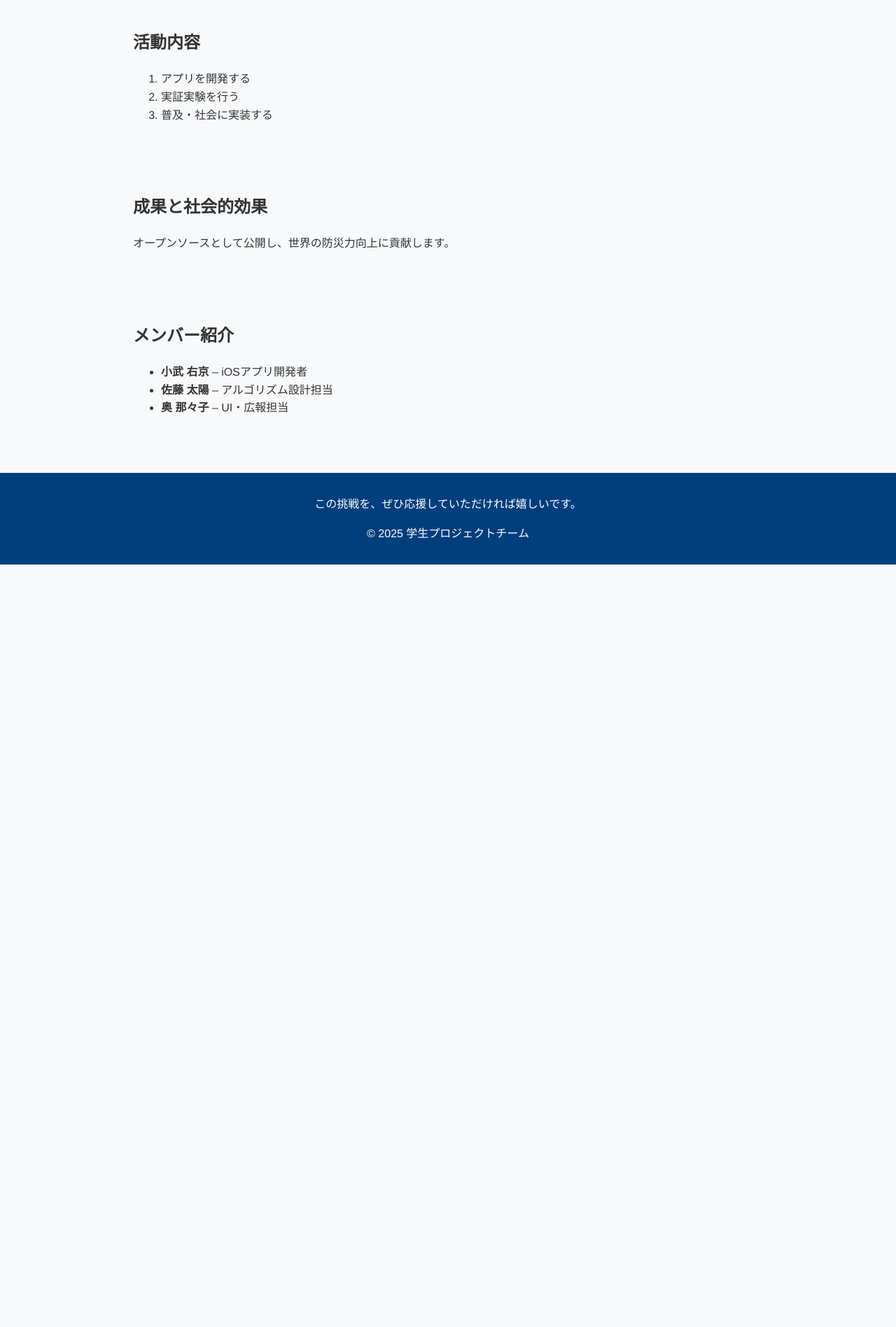
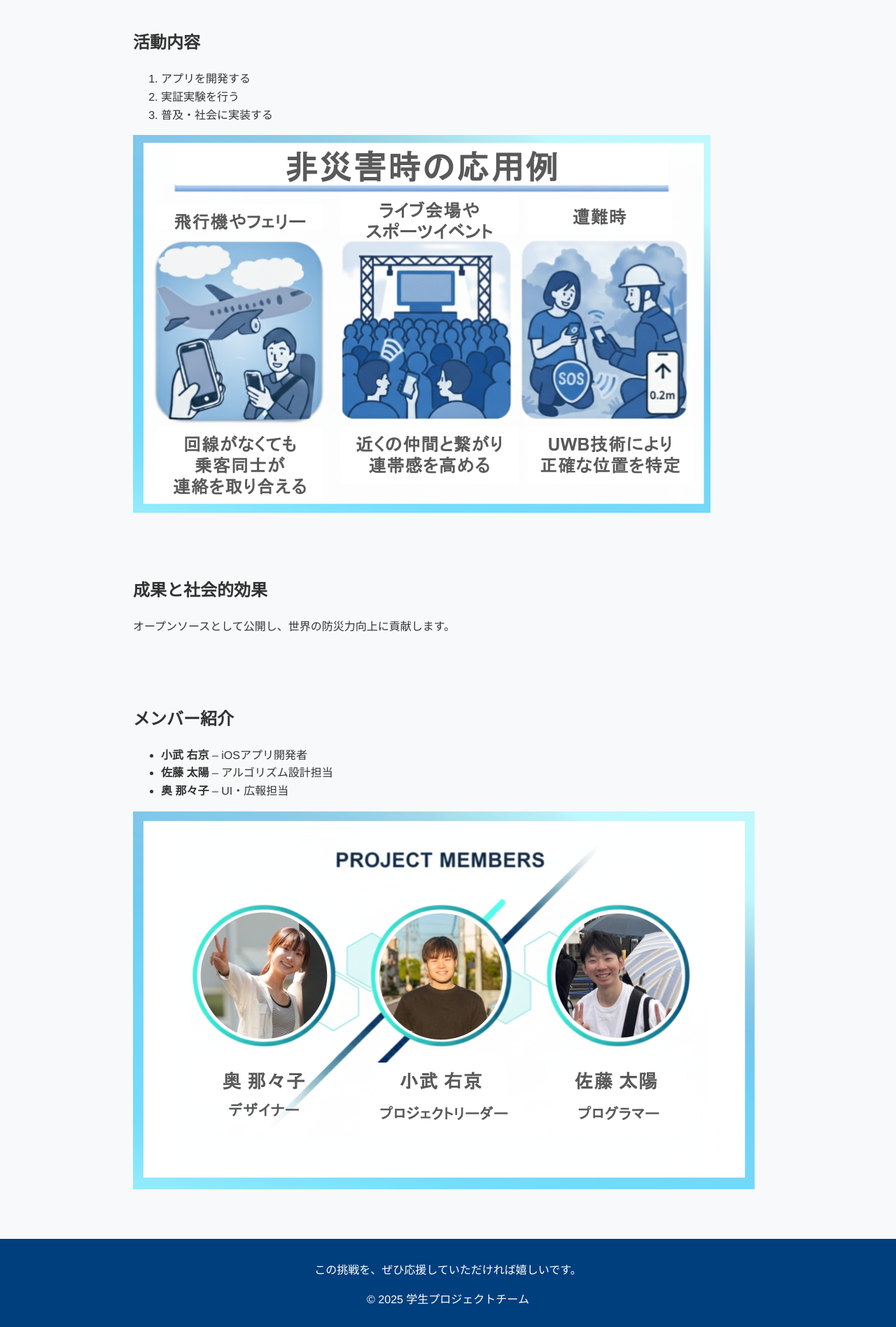
Before and after one commit to bousaitechuk-afk/homepage, a plain HTML site: page index.html in a window 1280 px wide. Shown: the part 1243-3140 px from the top of the page at 70% size. Before the commit the page ends 2050 px from the top, so only its background shows below. Drawn offline with Linux system fonts and the light colour scheme.

Commit message:
Update index.html

```diff
--- a/index.html
+++ b/index.html
@@ -46,6 +46,8 @@
         <li>実証実験を行う</li>
         <li>普及・社会に実装する</li>
       </ol>
+      <img src="assets/images/tomopro2.png" alt="" style="max-width:100%; height:auto;">
+
     </section>
 
     <section id="impact">
@@ -60,6 +62,7 @@
         <li><strong>佐藤 太陽</strong> – アルゴリズム設計担当</li>
         <li><strong>奥 那々子</strong> – UI・広報担当</li>
       </ul>
+      <img src="assets/images/tomopro3.png" alt="" style="max-width:100%; height:auto;">
     </section>
   </main>
 
```
